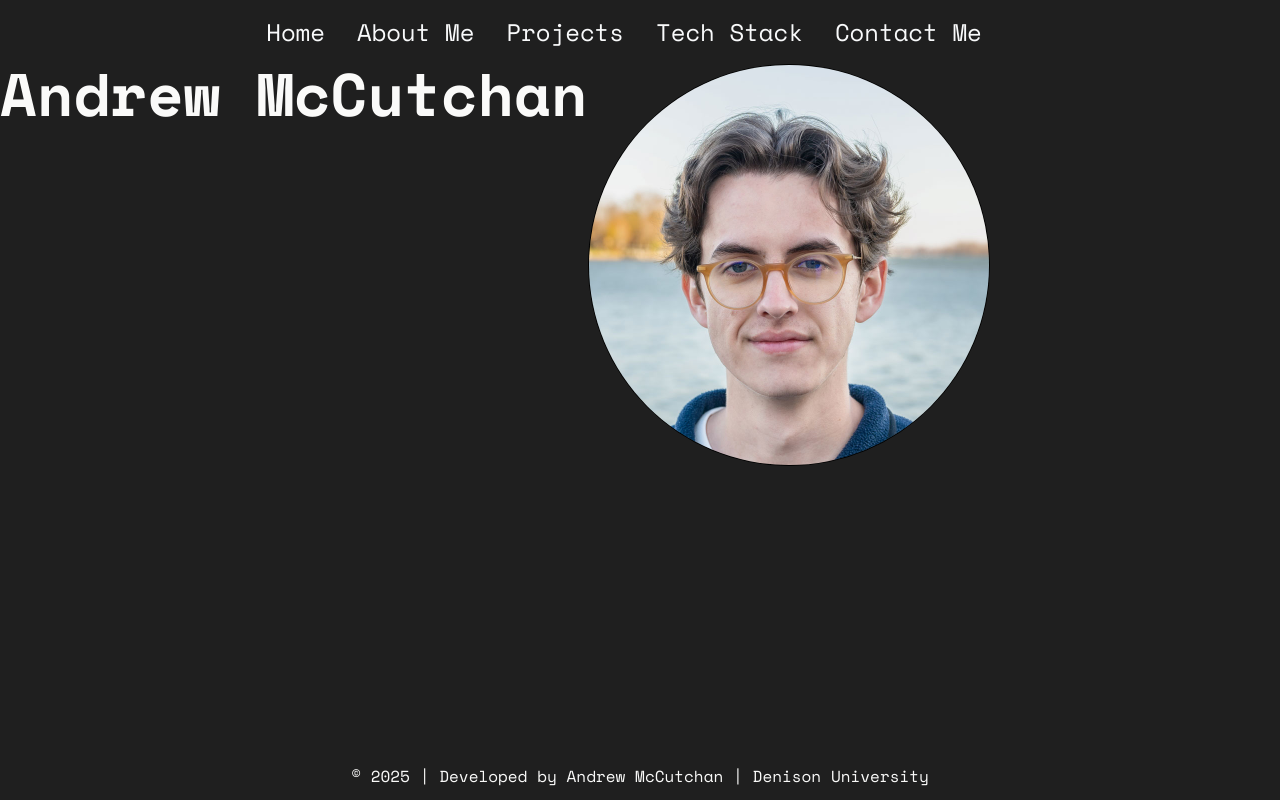
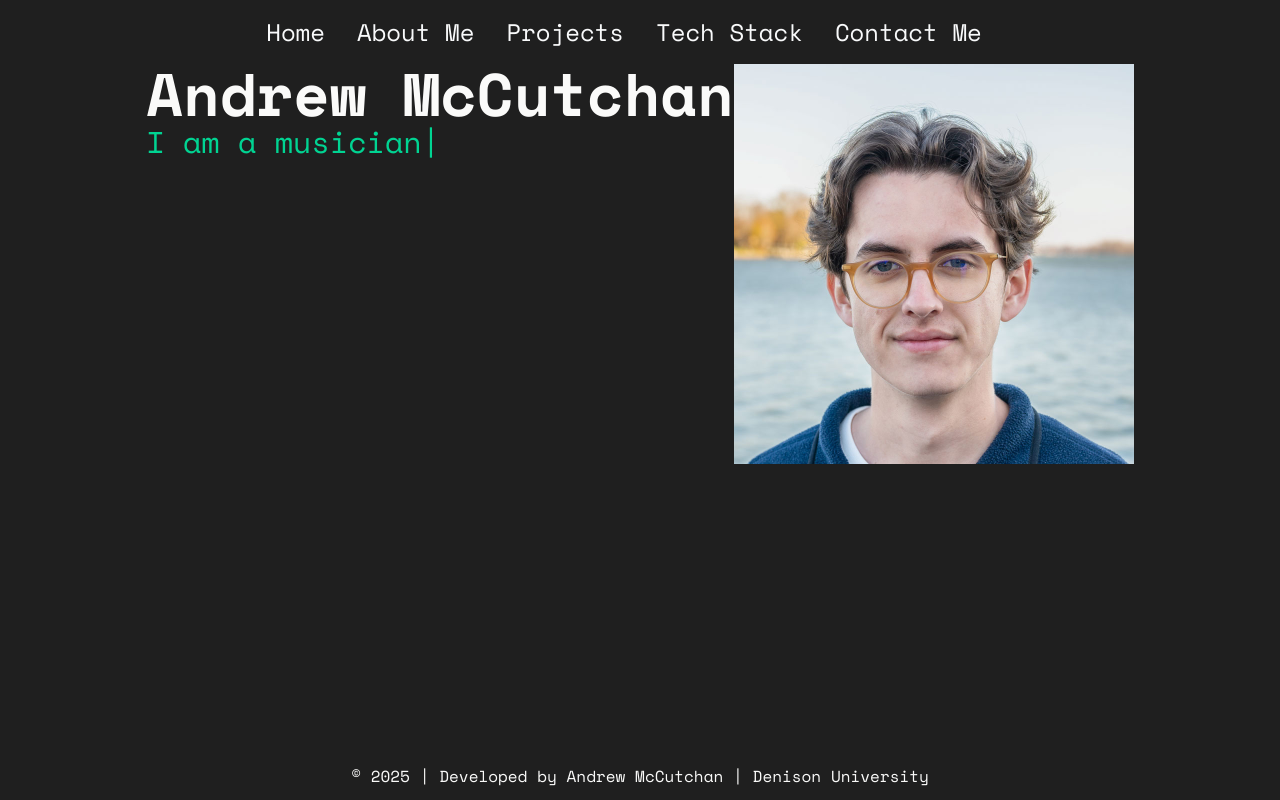
Before and after one commit to andmccutchan/Personal-Website, a React (Vite) app: page / in a window 1280 px wide. Built offline with nearby package versions, Linux system fonts and the light colour scheme.

Commit message:
Added typewriter animation

```diff
--- a/package.json
+++ b/package.json
@@ -15,6 +15,7 @@
     "@tailwindcss/vite": "^4.0.8",
     "react": "^19.0.0",
     "react-dom": "^19.0.0",
+    "react-type-animation": "^3.2.0",
     "tailwindcss": "^4.0.8"
   },
   "devDependencies": {
--- a/src/Components/Header.jsx
+++ b/src/Components/Header.jsx
@@ -31,7 +31,7 @@ const Header = () => {
             </svg>
           </button>
         </div>
-        <div className="hidden md:flex md:w-auto">
+        <div className="hidden md:flex md:3/4">
           <ul className="flex text-2xl justify-between w-full">
             <li className="me-8">
               <a className="relative group" href="#">
--- a/src/Components/HeroSection.jsx
+++ b/src/Components/HeroSection.jsx
@@ -1,10 +1,28 @@
 import React from "react";
+import { TypeAnimation } from "react-type-animation";
 
 const HeroSection = () => {
   return (
-    <div className="flex w-full">
+    <div className="flex w-full justify-center">
+      <div className="flex flex-col">
         <h1 className="text-6xl font-bold text-stone-50">Andrew McCutchan</h1>
-      <div className="border rounded-full overflow-hidden">
+        <div className="text-3xl text-emerald-400">
+          <TypeAnimation
+            sequence={[
+              "I am a full-stack developer",
+              1000,
+              "I am a student",
+              1000,
+              "I am a musician",
+              1000,
+              "I am a plant-lover",
+              1000,
+            ]}
+            speed={50}
+            repeat={Infinity}
+          />
+        </div>
+      </div>
       <img
         src="/Andrew-McCutchan-website-headshot.jpg"
         alt="Andrew McCutchan"
@@ -12,7 +30,6 @@ const HeroSection = () => {
         height="400px"
       />
     </div>
-    </div>
   );
 };
 
```
Also changed, not shown: 1 other file (tests, documents, lock files or other folders). Lines whose indentation alone changed are shown as unchanged.
